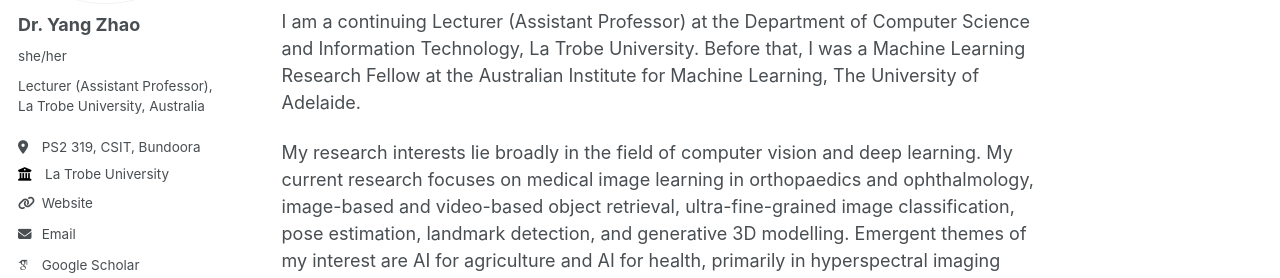
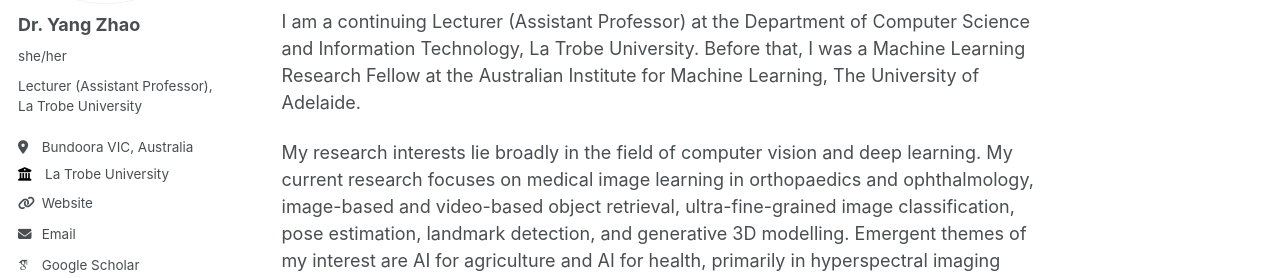
Before and after one commit to yangyangkiki/yangyangkiki.github.io, a Jekyll site: the page built from _pages/about.md, in a window 1280 px wide. Shown: the part 236-514 px from the top of the page. Built offline with Jekyll 4.4.1, drawn with Linux system fonts in a browser that asks for light colours; some web fonts are replaced.

Commit message:
Update _config.yml

```diff
--- a/_config.yml
+++ b/_config.yml
@@ -24,8 +24,8 @@ author:
   avatar           : "profile_Yang.png"
   name             : "Dr. Yang Zhao"
   pronouns         : "she/her"
-  bio              : "Lecturer (Assistant Professor), La Trobe University, Australia"
-  location         : "PS2 319, CSIT, Bundoora"
+  bio              : "Lecturer (Assistant Professor), La Trobe University"
+  location         : "Bundoora VIC, Australia"
   employer         : "La Trobe University"
   uri              : "https://scholars.latrobe.edu.au/y4zhao"
   email            : "y.zhao2@latrobe.edu.au"
```
